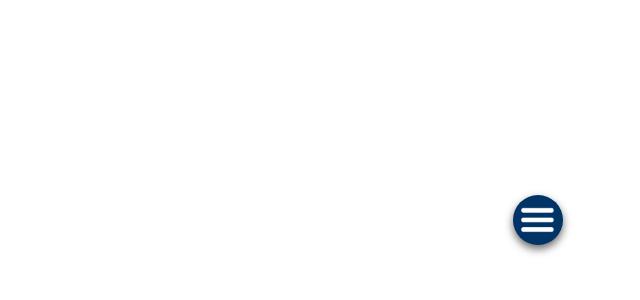
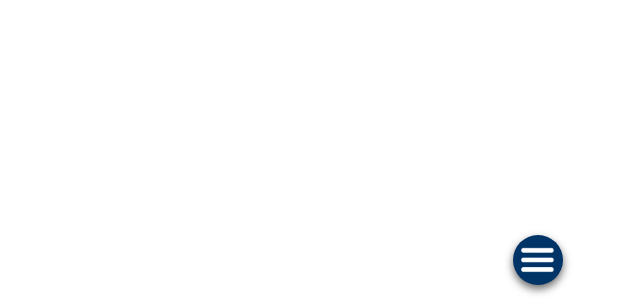
Before and after one commit to ifabuma/Rectificadora-Universal, a plain HTML site: page index.html in a window 1280 px wide. Shown: the part 500-800 px from the top of the page, without its empty margins (640-1280 px from the left). Drawn offline with Linux system fonts and the light colour scheme; some packages are replaced by stand-ins of ours; a script that the page names is missing.

Commit message:
Update styles.css

```diff
--- a/styles.css
+++ b/styles.css
@@ -110,7 +110,7 @@ model-viewer > #ar-prompt > img {
 
 .popup-container {
       position: fixed;
-      top: 90%;
+      top: 95%;
       left: 92vw;
       transform: translate(-50%, -50%);
       width: 50px;
```
